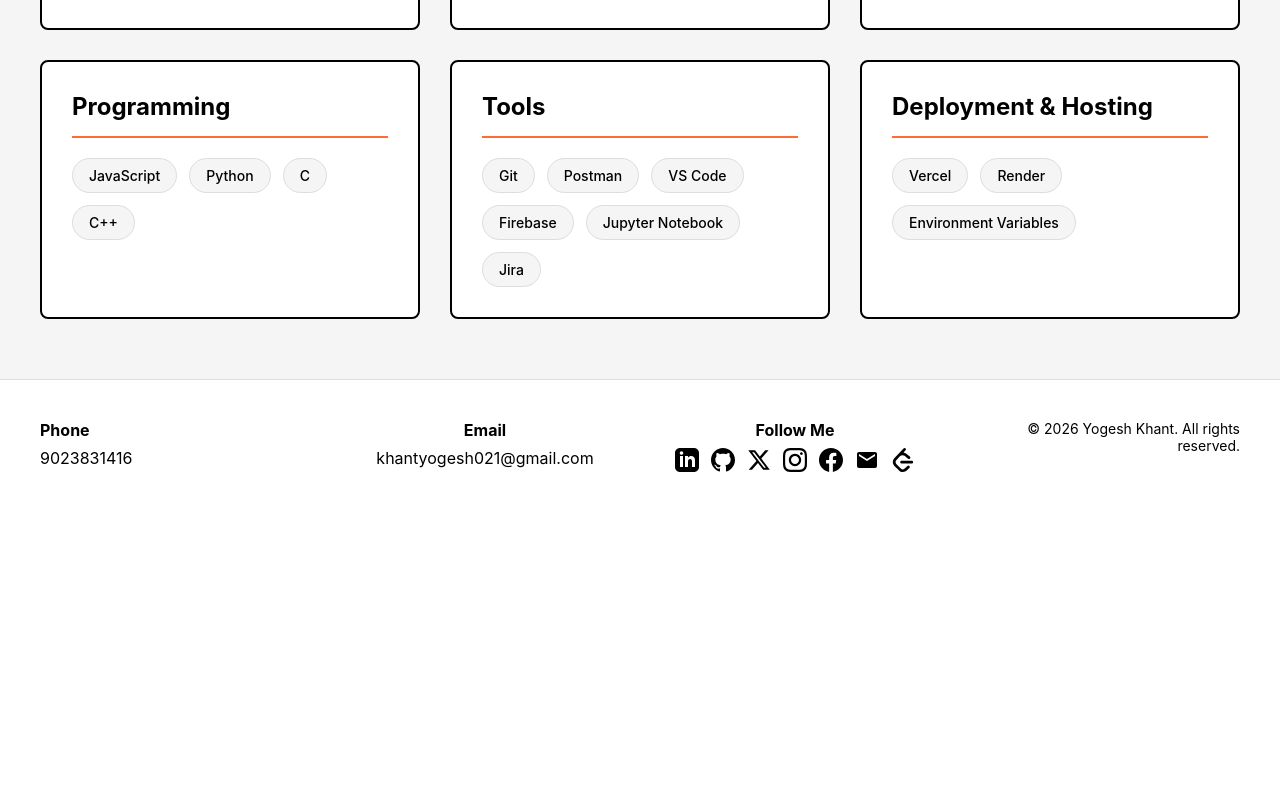
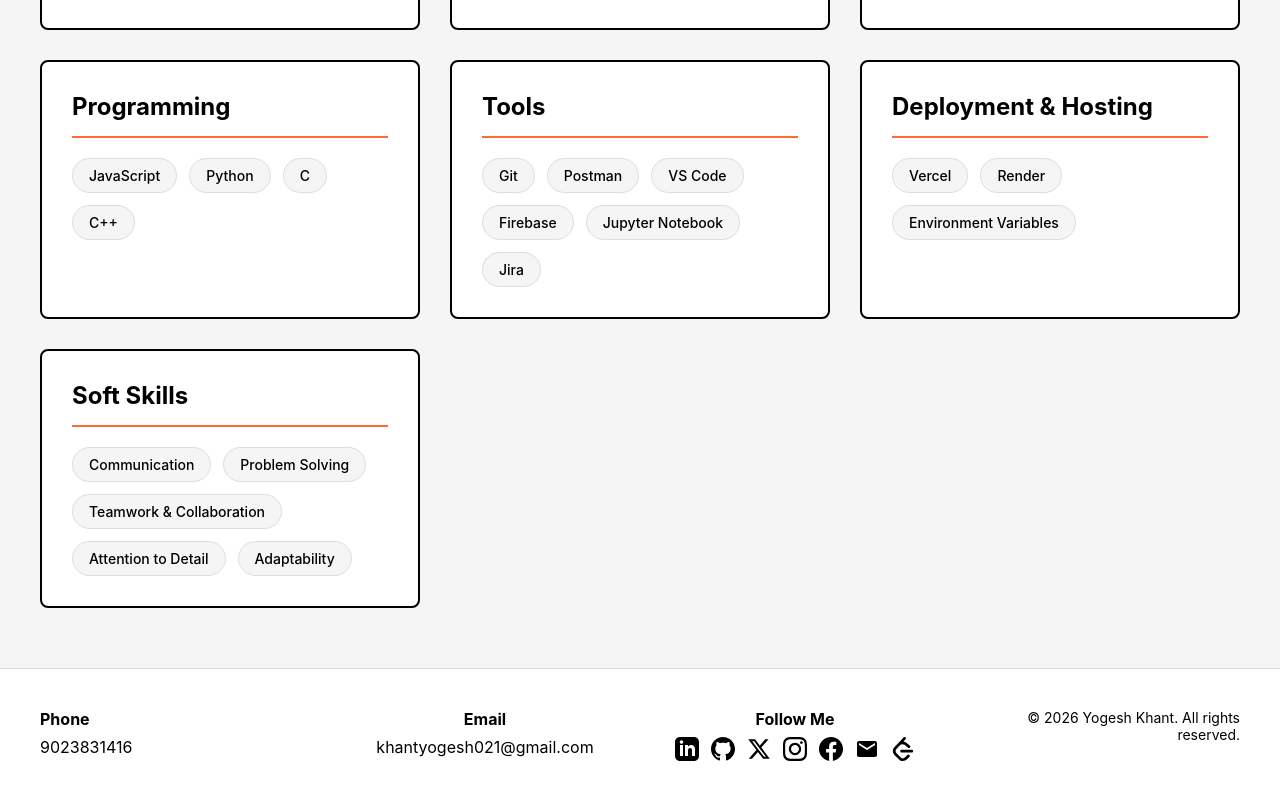
Before and after one commit to yogeshkhant77/portfolio-yogesh, a React (Vite) app in the folder frontend/: page /skills in a window 1280 px wide. Shown: the part 452-1252 px from the top of the page. Before the commit the page ends 964 px from the top, so only its background shows below. Built offline with nearby package versions, Linux system fonts and the light colour scheme.

Commit message:
soft skills added

```diff
--- a/frontend/src/components/Skills.jsx
+++ b/frontend/src/components/Skills.jsx
@@ -75,6 +75,16 @@ function Skills() {
       title: "Deployment & Hosting",
       skills: ["Vercel", "Render", "Environment Variables"],
     },
+    {
+      title: "Soft Skills",
+      skills: [
+        "Communication",
+        "Problem Solving",
+        "Teamwork & Collaboration",
+        "Attention to Detail",
+        "Adaptability",
+      ],
+    },
   ];
 
   return (
```
